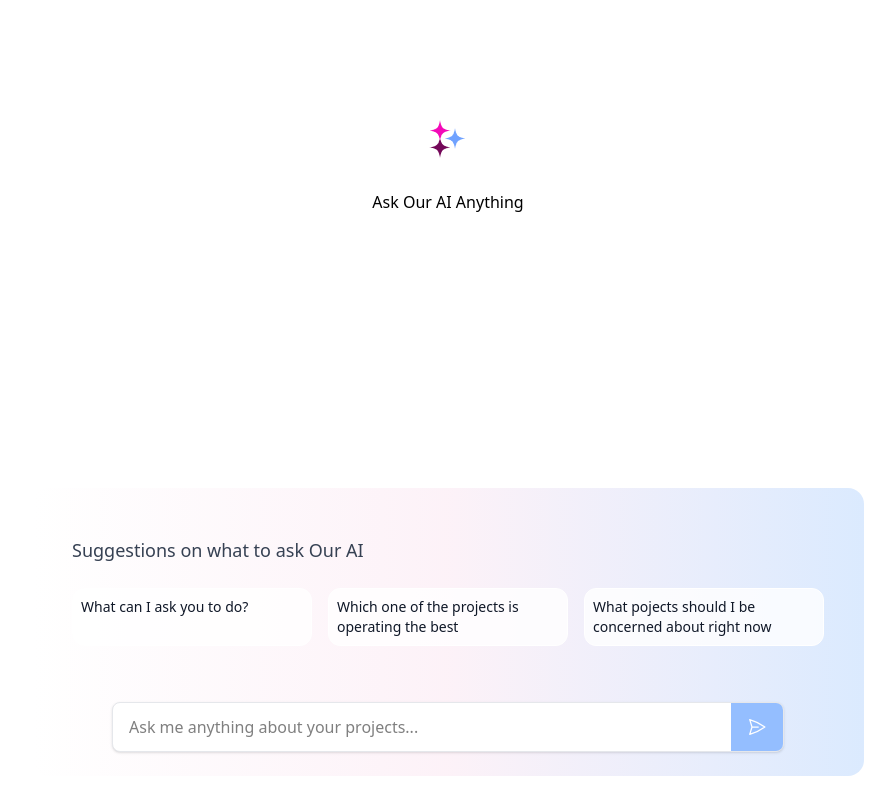
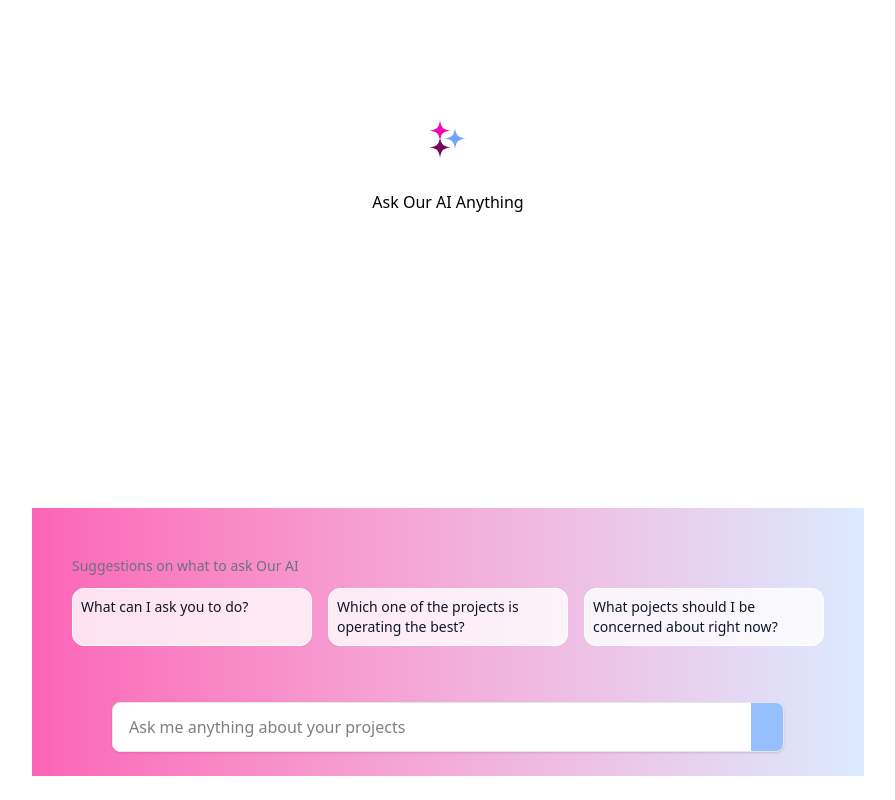
Before and after one commit to Agyemang8172/Chatbot-App, a React (Vite) app: page / in a window 1280 px wide. Shown: the whole page, without its empty margins (192-1087 px from the left). Built offline with nearby package versions, Linux system fonts and the light colour scheme.

Commit message:
Fixing an error

```diff
--- a/src/App.jsx
+++ b/src/App.jsx
@@ -29,9 +29,9 @@ function App() {
        <Header />
     </div>
 
-   <div className='flex-1 w-full max-w-4xl px-4 flex flex-col justify-end'>
-       <div className='bg-gradient-to-r from-transparent via-pink-50 to-blue-100 p-6 mb-6 rounded-2xl  '>
-         <ChatWindow  messages={messages} onSuggestionClick={handleSuggestionClick} />
+   <div className='flex-1 w-full min-w-3xl px-4 flex flex-col justify-end'>
+       <div className='bg-gradient-to-r  from-pink-400 to-blue-100 p-6 border-none mb-6   '>
+         <ChatWindow  messages= {messages} onSuggestionClick={handleSuggestionClick} />
          <ChatInput   onSendMessage = {handleSendMessage}/>
        </div>
   </div>
--- a/src/Components/ChatInput.jsx
+++ b/src/Components/ChatInput.jsx
@@ -14,12 +14,12 @@ const ChatInput = ({ onSendMessage }) => {
 
     return (
         <div className="w-full max-w-2xl mx-auto"> {/* Centering container */}
-            <form onSubmit={handleSubmit} className='flex bg-white rounded-lg border border-gray-200 shadow-sm overflow-hidden'>
-                <input
+              <form onSubmit={handleSubmit} className='flex bg-white rounded-lg border border-gray-200 shadow-sm overflow-hidden'>
+                  <input
                     value={input}
                     type='text'
                     onChange={(e) => setInput(e.target.value)}
-                    placeholder='Ask me anything about your projects...'
+                    placeholder='Ask me anything about your projects'
                     className='flex-1 bg-transparent outline-none px-4 py-3'
                 />
                 <button
@@ -27,9 +27,7 @@ const ChatInput = ({ onSendMessage }) => {
                     disabled={!input.trim()}
                     className='bg-blue-500 text-white px-4 py-3 hover:bg-blue-600 transition-colors disabled:opacity-50 disabled:cursor-not-allowed flex items-center justify-center'
                 >
-                    <svg xmlns="http://www.w3.org/2000/svg" fill="none" viewBox="0 0 24 24" strokeWidth={1.5} stroke="currentColor" className="w-5 h-5">
-                        <path strokeLinecap="round" strokeLinejoin="round" d="M6 12L3.269 3.126A59.768 59.768 0 0121.485 12 59.77 59.77 0 013.27 20.876L5.999 12zm0 0h7.5" />
-                    </svg>
+
                 </button>
             </form>
         </div>
--- a/src/Components/ChatWindow.jsx
+++ b/src/Components/ChatWindow.jsx
@@ -11,12 +11,12 @@ const ChatWindow = ( {messages=[],onSuggestionClick }) => {
      if (messages.length === 0) {
   return (
     <div className='flex-1 overflow-y-auto px-4 py-6 '>
-        <h3 className='text-left text-gray-700 text-lg font-medium mb-6'>Suggestions on what to ask Our AI</h3>
+        <h3 className='text-left text-gray-500 text-sm font-medium mb-3'>Suggestions on what to ask Our AI</h3>
           <div className='grid grid-cols-1 md:grid-cols-3 gap-4 mb-8'>
             {[
                     "What can I ask you to do?",
-                    "Which one of the projects is operating the best",
-                    "What pojects should I be concerned about right now"
+                    "Which one of the projects is operating the best?",
+                    "What pojects should I be concerned about right now?"
             ].map((suggestion,index)=> (
                     <div
                      key={index}
```
